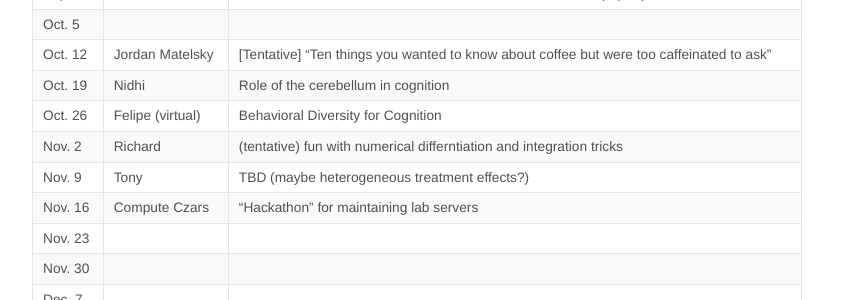
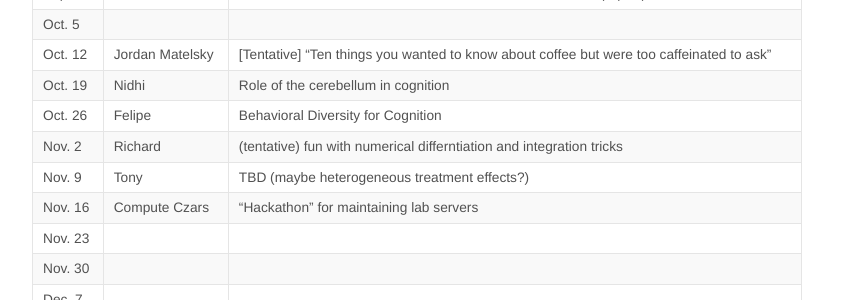
Before and after one commit to KordingLab/KordingLab.github.io, a Jekyll site: the page built from _posts/2021-01-01-upcoming-lab-teaching.md, in a window 1280 px wide and 900 px high, scrolled down 428 px. Shown: the part 152-452 px from the top of the window, without its empty margins (223-1071 px from the left). Built offline with Jekyll 4.4.1, drawn with Linux system fonts in a browser that asks for light colours; nearby versions of some CDN libraries; comment, search, counter and statistics services are not loaded.

Commit message:
Update 2021-01-01-upcoming-lab-teaching.md

```diff
--- a/_posts/2021-01-01-upcoming-lab-teaching.md
+++ b/_posts/2021-01-01-upcoming-lab-teaching.md
@@ -17,7 +17,7 @@ Get on the listserve for announcements: https://groups.google.com/forum/#!forum/
 | Oct. 5 | | |
 | Oct. 12 | Jordan Matelsky | [Tentative] "Ten things you wanted to know about coffee but were too caffeinated to ask" |
 | Oct. 19 | Nidhi | Role of the cerebellum in cognition |
-| Oct. 26 | Felipe (virtual) | Behavioral Diversity for Cognition |
+| Oct. 26 | Felipe | Behavioral Diversity for Cognition |
 | Nov. 2 | Richard | (tentative) fun with numerical differntiation and integration tricks |
 | Nov. 9 | Tony | TBD (maybe heterogeneous treatment effects?) |
 | Nov. 16 | Compute Czars | "Hackathon" for maintaining lab servers |
```
